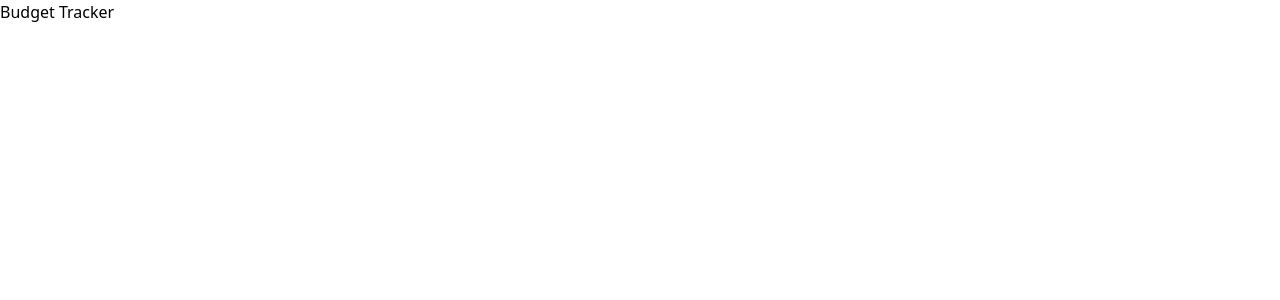
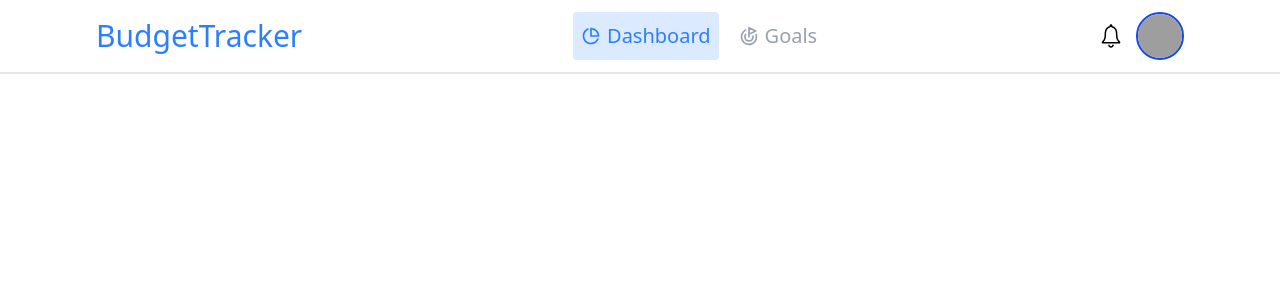
Before and after one commit to ravikhokhar23/budget-tracker, a React app: page / in a window 1280 px wide. Shown: the top 300 px of the page. Built offline with nearby package versions, Linux system fonts and the light colour scheme; grey boxes are pictures that could not be loaded; the HTML template or start-up script is replaced by a standard one.

Commit message:
Designed header view

```diff
--- a/package.json
+++ b/package.json
@@ -13,6 +13,7 @@
     "@tailwindcss/vite": "^4.1.16",
     "react": "^18.3.1",
     "react-dom": "^18.3.1",
+    "react-icons": "^5.5.0",
     "tailwindcss": "^4.1.16"
   },
   "devDependencies": {
--- a/src/App.jsx
+++ b/src/App.jsx
@@ -1,5 +1,11 @@
+import Header from "./components/header/Header";
+
 const App = () => {
-  return <div>Budget Tracker</div>;
+  return (
+    <div>
+      <Header />
+    </div>
+  );
 };
 
 export default App;
--- /dev/null
+++ b/src/components/header/Header.jsx
@@ -0,0 +1,15 @@
+import Logo from "./Logo";
+import Profile from "./Profile";
+import Tabs from "./Tabs";
+
+const Header = () => {
+  return (
+    <div className="flex px-24 py-3 justify-between items-center border-b-2 border-b-gray-200">
+      <Logo />
+      <Tabs />
+      <Profile />
+    </div>
+  );
+};
+
+export default Header;
--- /dev/null
+++ b/src/components/header/Logo.jsx
@@ -0,0 +1,5 @@
+const Logo = () => {
+  return <h2 className="text-blue-500 text-3xl font-medium">BudgetTracker</h2>;
+};
+
+export default Logo;
--- /dev/null
+++ b/src/components/header/Profile.jsx
@@ -0,0 +1,15 @@
+import { IoIosNotificationsOutline } from "react-icons/io";
+
+const Profile = () => {
+  return (
+    <div className="flex items-center">
+      <IoIosNotificationsOutline size={30} />
+      <img
+        src="https://images.unsplash.com/photo-1522075469751-3a6694fb2f61?ixlib=rb-4.1.0&ixid=M3wxMjA3fDB8MHxwaG90by1wYWdlfHx8fGVufDB8fHx8fA%3D%3D&auto=format&fit=crop&q=80&w=880"
+        className="ml-2.5 h-12 w-12 object-cover rounded-full border-2 border-blue-700"
+      />
+    </div>
+  );
+};
+
+export default Profile;
--- /dev/null
+++ b/src/components/header/Tabs.jsx
@@ -0,0 +1,20 @@
+import { LuGoal } from "react-icons/lu";
+import { RiPieChartLine } from "react-icons/ri";
+
+const Tabs = () => {
+  return (
+    <div className="flex">
+      <div className="flex items-center rounded h-12 bg-blue-100 px-2">
+        <RiPieChartLine size={20} className="text-blue-500" />
+        <h4 className="pl-1.5 text-xl text-blue-500">Dashboard</h4>
+      </div>
+
+      <div className="ml-3 flex items-center h-12 rounded  px-2">
+        <LuGoal size={20} className="text-gray-400" />
+        <h4 className="pl-1.5 text-xl text-gray-400">Goals</h4>
+      </div>
+    </div>
+  );
+};
+
+export default Tabs;
```
Also changed, not shown: 1 other file (tests, documents, lock files or other folders).
